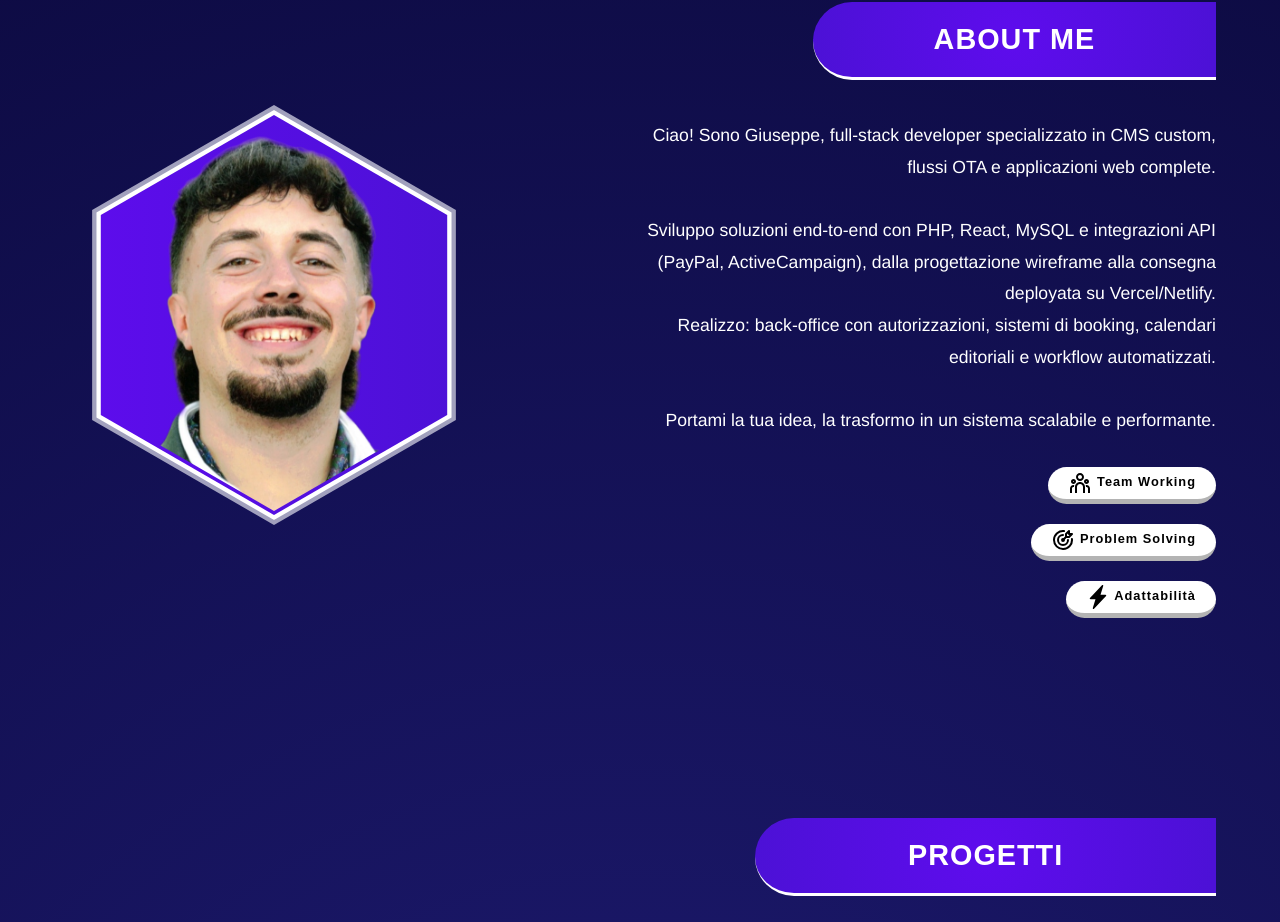
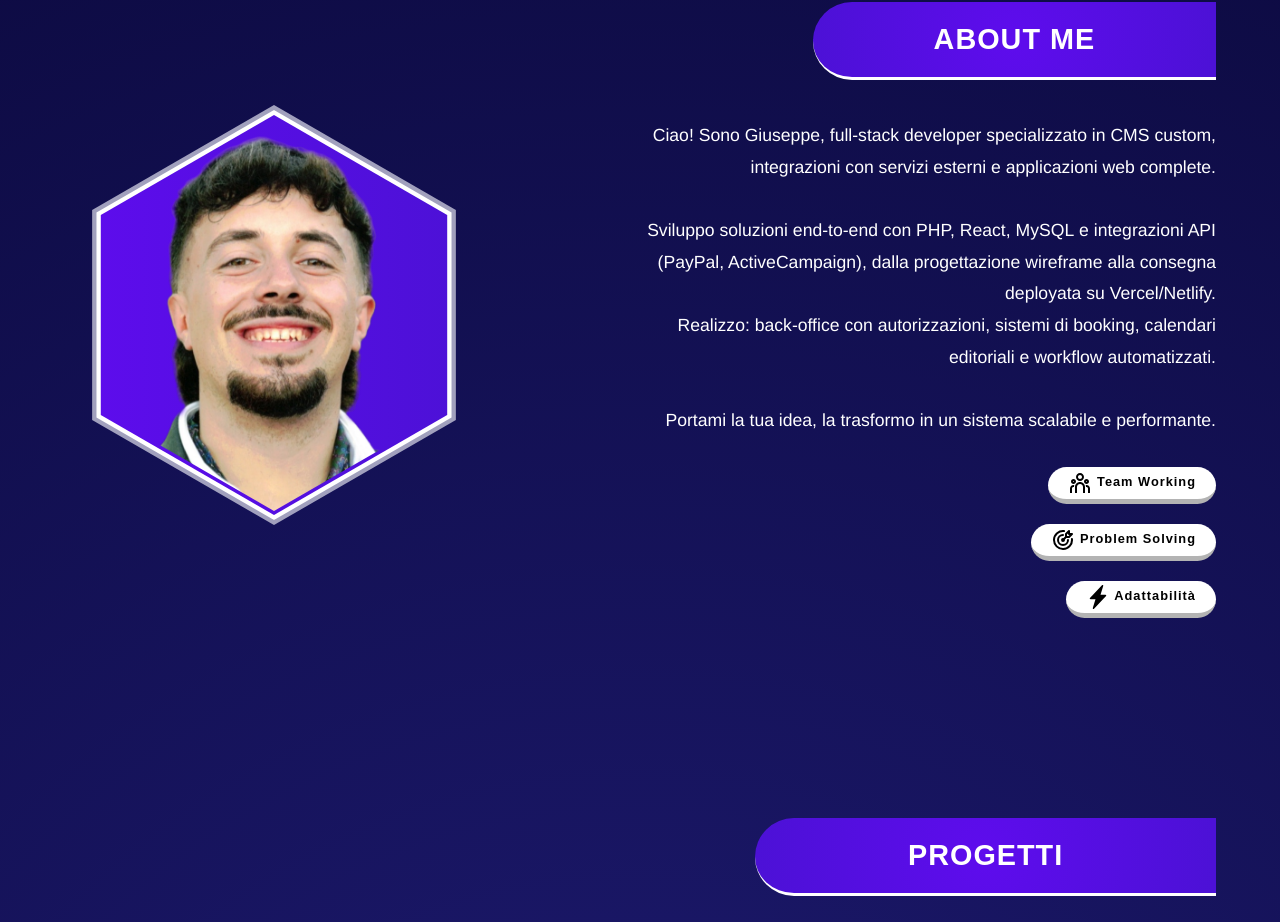
Before and after one commit to giuseppecasaburi/official_portfolio, a React (Vite) app: page / in a window 1280 px wide. Shown: the part 978-1900 px from the top of the page. Built offline with nearby package versions, Linux system fonts and the light colour scheme; no server answers.

Commit message:
Fix Testo

```diff
--- a/src/components/AboutMe.jsx
+++ b/src/components/AboutMe.jsx
@@ -37,7 +37,7 @@ function AboutMe() {
                         </div>
 
                         <div className="align-right">
-                            <p><strong>Ciao! Sono Giuseppe, full-stack developer specializzato in CMS custom, flussi OTA e applicazioni web complete.</strong><br /><br />
+                            <p><strong>Ciao! Sono Giuseppe, full-stack developer specializzato in CMS custom, integrazioni con servizi esterni e applicazioni web complete.</strong><br /><br />
                                 Sviluppo soluzioni end-to-end con <strong>PHP, React, MySQL</strong> e integrazioni API (PayPal, ActiveCampaign), dalla progettazione wireframe alla consegna deployata su Vercel/Netlify.<br />
                                 <strong>Realizzo:</strong> back-office con autorizzazioni, sistemi di booking, calendari editoriali e workflow automatizzati.<br /><br />
                                 <strong>Portami la tua idea,</strong> la trasformo in un sistema scalabile e performante.
--- a/src/data/experience.jsx
+++ b/src/data/experience.jsx
@@ -4,7 +4,7 @@ const experience = [
         where: "Boolean Carrers",
         when: "09/2024 - 05/2025",
         logo: "./img/boolean_logo.png",
-        descrizione : "Il mio percorso di formazione pratica presso Boolean mi ha portato a sviluppare applicazioni web complete, dalla progettazione iniziale allo sviluppo e deploy. Ho lavorato su progetti reali in team, padroneggiando frontend (React, JavaScript) e backend (PHP, MySQL, Node.js), con Git, Postman e metodologie agili come pair programming. <br><br>Oggi applico queste basi su CMS custom, workflow OTA e progetti freelance end-to-end.",
+        descrizione : "Il mio percorso di formazione pratica presso Boolean mi ha portato a sviluppare applicazioni web complete, dalla progettazione iniziale allo sviluppo e deploy. Ho lavorato su progetti reali in team, padroneggiando frontend (React, JavaScript) e backend (PHP, MySQL, Node.js), con Git, Postman e metodologie agili come pair programming. <br><br>Oggi applico queste basi su CMS custom, integrazioni con servizi esterni e progetti freelance end-to-end.",
         tecnologie: [
             "HTML5",
             "CSS3",
@@ -54,7 +54,7 @@ const experience = [
         where: "VisitItaly",
         when: "09/2025 - Presente",
         logo: "./img/visit_logo.jpg",
-        descrizione: `Attualmente ricopro il ruolo di <b>Back-end</b> Developer all’interno di VisitItaly, una realtà dinamica specializzata in promozione territoriale.\n\nIn questo contesto, ho modo di crescere ogni giorno affrontando sfide tecniche e lavorando fianco a fianco con una figura Senior. <br>Lavoro su piattaforme custom PHP/JS/MySQL: sviluppo e manutenzione CMS, creazione endpoint API REST per integrazioni esterne (PayPal, OTA), ottimizzazione query database e gestione completa dei flussi di acquisto end-to-end (carrello, conferma ordine, notifiche email, ticket, alert con error handling).`,
+        descrizione: `Attualmente ricopro il ruolo di <b>Back-end</b> Developer all’interno di VisitItaly, una realtà dinamica specializzata in promozione territoriale.\n\nIn questo contesto, ho modo di crescere ogni giorno affrontando sfide tecniche e lavorando fianco a fianco con una figura Senior. <br>Lavoro su piattaforme custom PHP/JS/MySQL: sviluppo e manutenzione CMS, creazione endpoint API REST per integrazioni esterne (PayPal, ActiveCampaign, Agentic Commerce, etc...), ottimizzazione query database e gestione completa dei flussi di acquisto end-to-end (carrello, conferma ordine, notifiche email, ticket, alert con error handling).`,
         tecnologie: [
             "JavaScript",
             "PHP",
```
